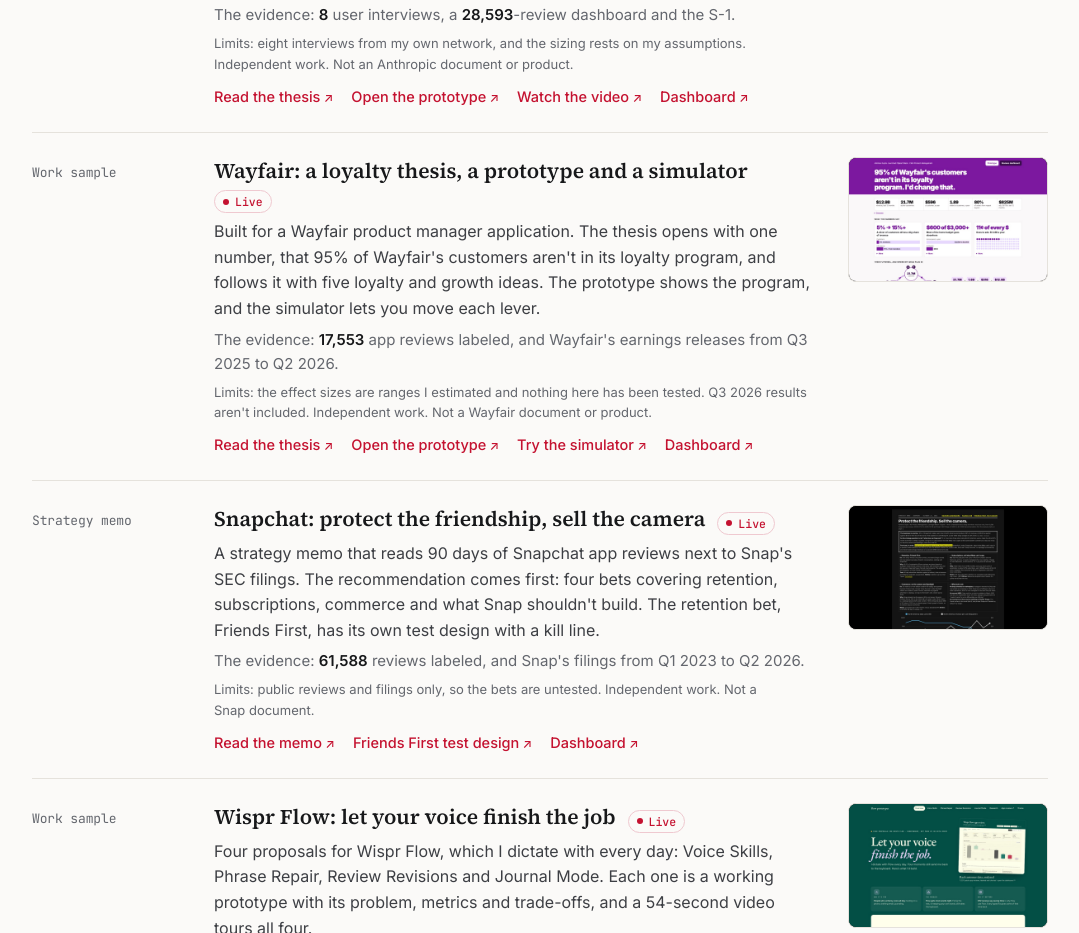
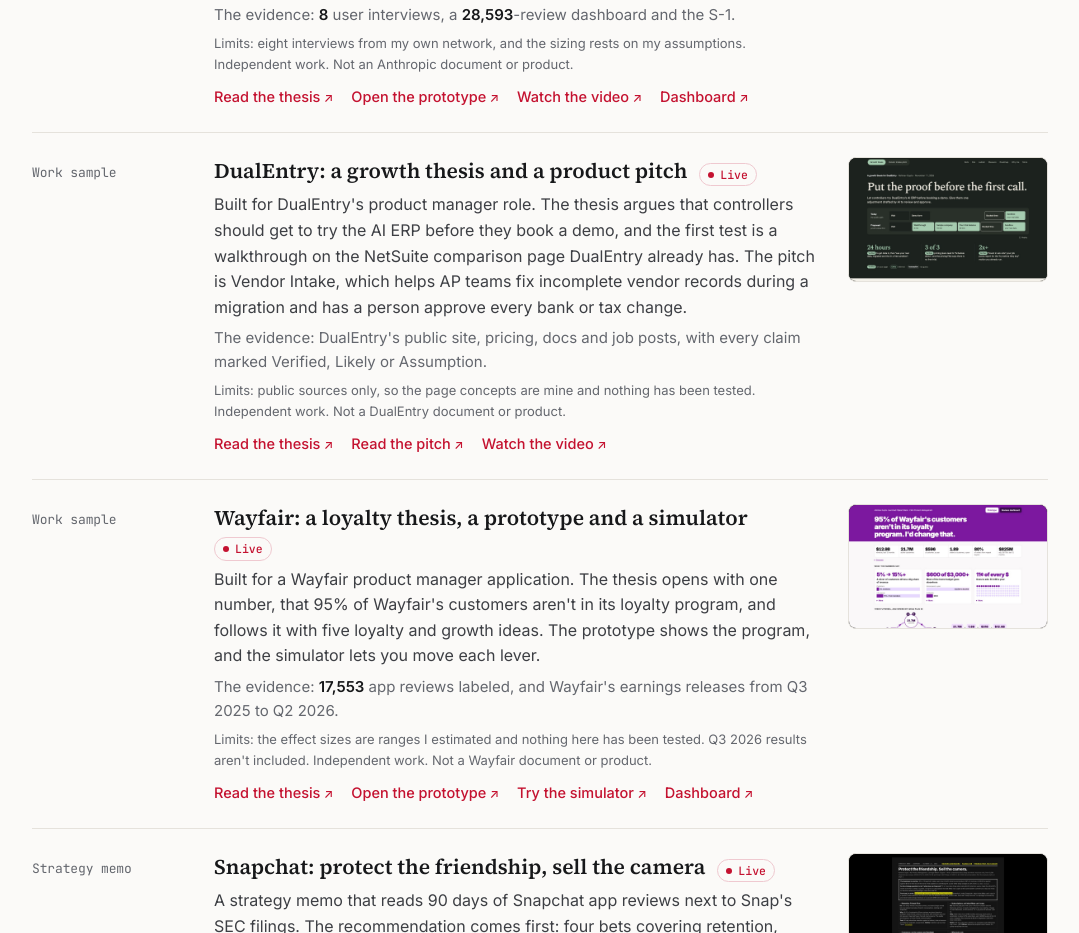
Before and after one commit to abhinavgupta0809/abhinavgupta0809.github.io, a plain HTML site: page index.html in a window 1280 px wide. Shown: the part 2865-3798 px from the top of the page, without its empty margins (100-1179 px from the left). Drawn offline with Linux system fonts and the light colour scheme.

Commit message:
Add the DualEntry growth thesis and Vendor Intake pitch
Co-Authored-By: Claude Fable 5.2 <noreply@anthropic.com>

```diff
--- a/index.html
+++ b/index.html
@@ -385,6 +385,17 @@
             </div>
             <a class="row-shot" href="https://anthropic-skills-concept.vercel.app" tabindex="-1" aria-hidden="true" target=_blank rel=noopener><img src="assets/claude-marketplace.jpg" alt="" width="960" height="600" loading="lazy"></a>
           </li>
+          <li class="row" id="dualentry">
+            <p class="row-when mono">Work sample</p>
+            <div class="row-main">
+              <div class="row-top"><h3>DualEntry: a growth thesis and a product pitch</h3><span class="tag live">Live</span></div>
+              <p>Built for DualEntry's product manager role. The thesis argues that controllers should get to try the AI ERP before they book a demo, and the first test is a walkthrough on the NetSuite comparison page DualEntry already has. The pitch is Vendor Intake, which helps AP teams fix incomplete vendor records during a migration and has a person approve every bank or tax change.</p>
+              <p class="stat">The evidence: DualEntry's public site, pricing, docs and job posts, with every claim marked Verified, Likely or Assumption.</p>
+              <p class="fine">Limits: public sources only, so the page concepts are mine and nothing has been tested. Independent work. Not a DualEntry document or product.</p>
+              <p class="row-links"><a href="https://dual-entry-thesis.vercel.app" target=_blank rel=noopener>Read the thesis</a><a href="https://dual-entry-thesis.vercel.app/vendor-intake.html" target=_blank rel=noopener>Read the pitch</a><a href="https://dual-entry-thesis.vercel.app/brag.mp4" target=_blank rel=noopener>Watch the video</a></p>
+            </div>
+            <a class="row-shot" href="https://dual-entry-thesis.vercel.app" tabindex="-1" aria-hidden="true" target=_blank rel=noopener><img src="assets/dualentry.jpg" alt="" width="960" height="600" loading="lazy"></a>
+          </li>
           <li class="row" id="wayfair">
             <p class="row-when mono">Work sample</p>
             <div class="row-main">
```
Also changed, not shown: assets/dualentry.jpg (added), 1 other file.
